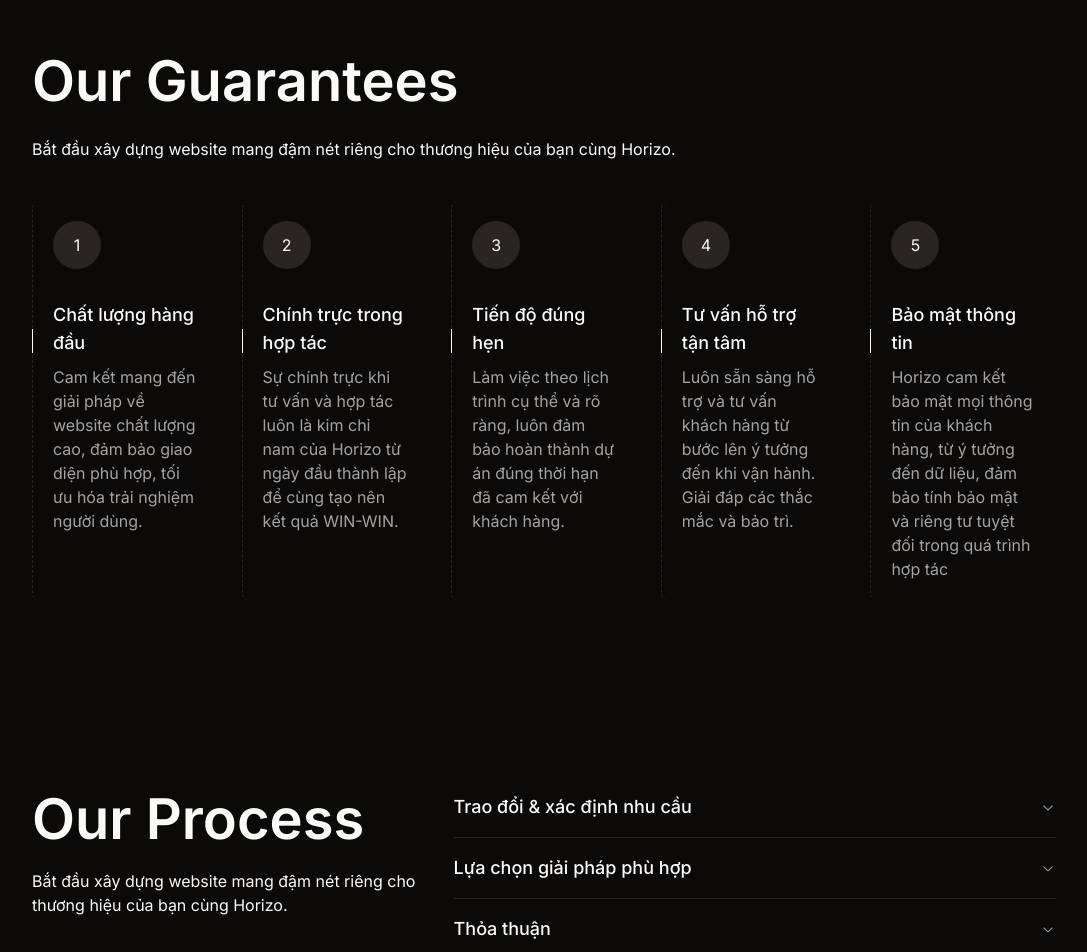
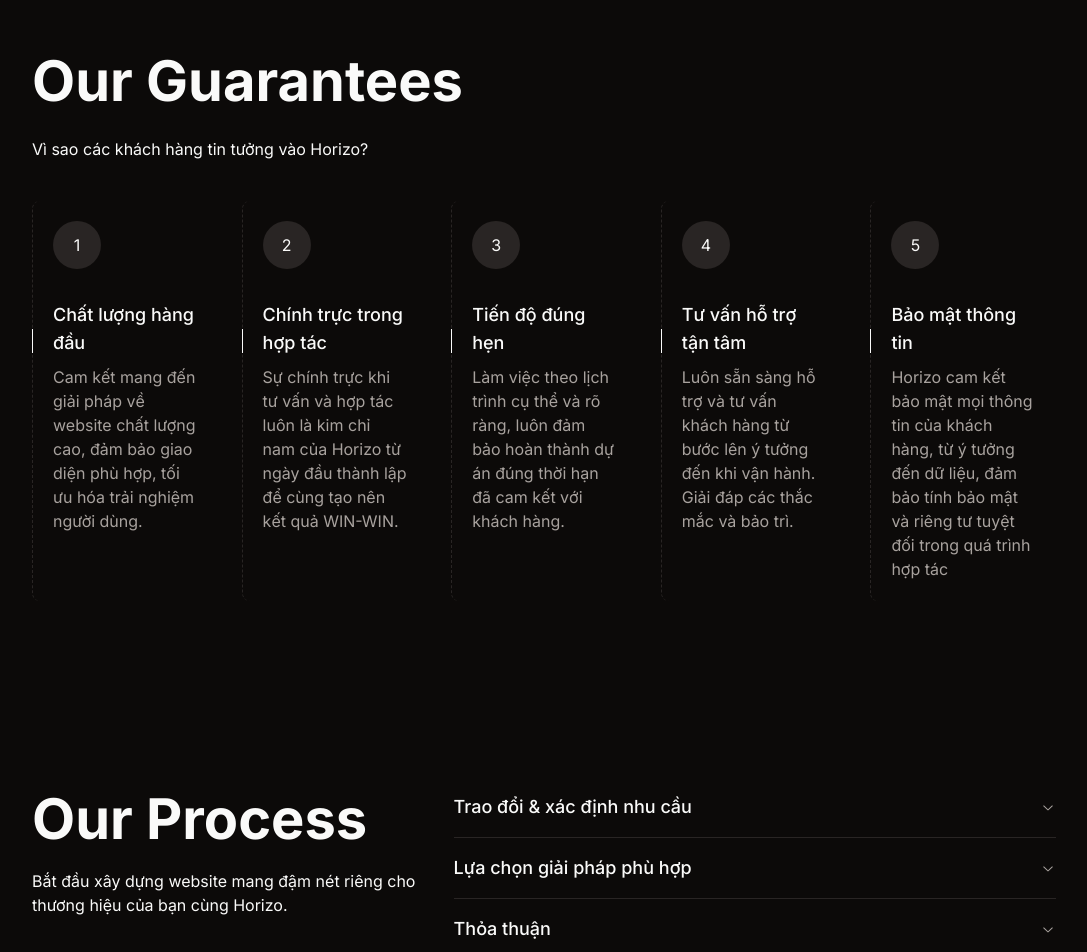
Before and after one commit to cody-ellington/horizo-marketing, a Next.js app: page / in a window 1280 px wide. Shown: the part 3940-4892 px from the top of the page, without its empty margins (96-1183 px from the left). Built offline with nearby package versions, Linux system fonts and the light colour scheme.

Commit message:
update text

```diff
--- a/app/page.tsx
+++ b/app/page.tsx
@@ -587,12 +587,11 @@
       <section className="py-32 w-[80%] mx-auto">
         <div className="container">
           <BoxReveal boxColor={"#ffffff"} duration={0.5}>
-            <p className="text-[3.5rem] font-semibold">Our Guarantees</p>
+            <p className="text-[3.5rem] font-bold">Our Guarantees</p>
           </BoxReveal>
           <BoxReveal boxColor={"#ffffff"} duration={0.5}>
             <h2 className="mt-[.9rem] text-[1rem]">
-              Bắt đầu xây dựng website mang đậm nét riêng cho thương hiệu của
-              bạn cùng Horizo.{" "}
+              Vì sao các khách hàng tin tưởng vào Horizo?
             </h2>
           </BoxReveal>
           {/* <p className="mb-4 text-xs text-muted-foreground">Vì sao các khách hàng tin tưởng vào Horizo?</p> */}
@@ -682,7 +681,7 @@
         <div className="md:w-[40%] mb-10 md:mb-0">
           <div className="size-full max-w-lg items-center justify-center overflow-hidden">
             <BoxReveal boxColor={"#ffffff"} duration={0.5}>
-              <p className="text-[3.5rem] font-semibold">Our Process</p>
+              <p className="text-[3.5rem] font-bold">Our Process</p>
             </BoxReveal>
 
             <BoxReveal boxColor={"#ffffff"} duration={0.5}>
```
